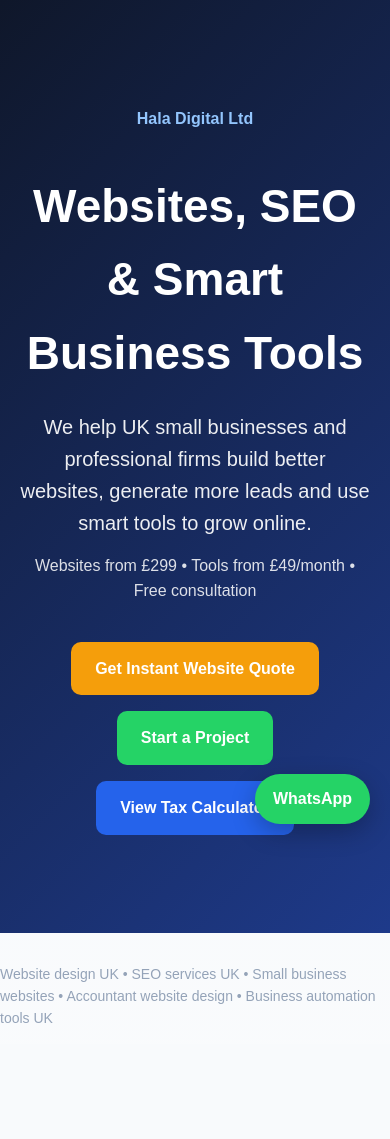
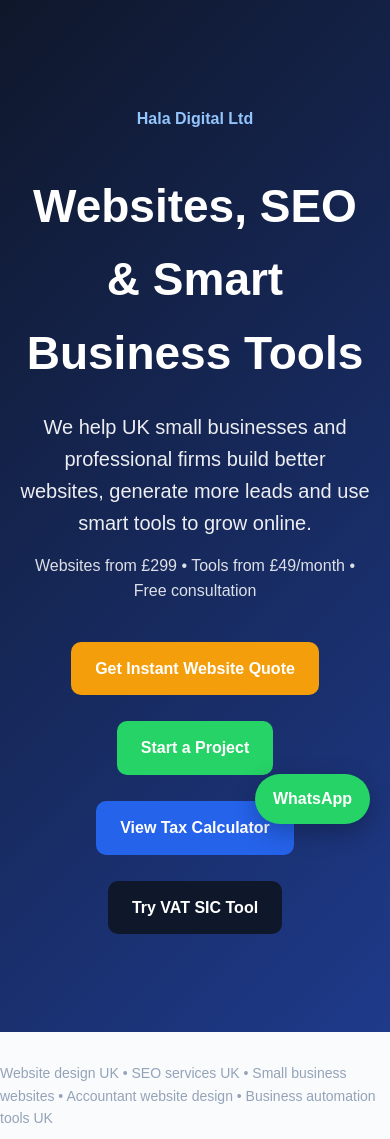
Before and after one commit to HalaDigitalLtd/uktaxcalculator-app, a Next.js app: page /hala in a window 390 px wide. Shown: the top 1139 px of the page. Built offline with nearby package versions, Linux system fonts and the light colour scheme.

Commit message:
Improve CTA spacing and responsiveness

```diff
--- a/app/hala/page.tsx
+++ b/app/hala/page.tsx
@@ -29,7 +29,7 @@ export default function HalaPage() {
           Websites from £299 • Tools from £49/month • Free consultation
         </p>
 
-        <div style={{ marginTop: "30px" }}>
+        <div style={{ marginTop: "30px", display: "flex", flexWrap: "wrap", justifyContent: "center", gap: "10px" }}>
           <a href="/quote" style={{ ...buttonStyle, background: "#f59e0b", color: "white" }}>
             Get Instant Website Quote
           </a>
@@ -44,6 +44,12 @@ export default function HalaPage() {
           <a href="https://www.uktaxcalculator.co.uk" style={{ ...buttonStyle, background: "#2563eb", color: "white" }}>
             View Tax Calculator
           </a>
+          <a
+  href="/vat-sic"
+  style={{ ...buttonStyle, background: "#0f172a", color: "white" }}
+>
+  Try VAT SIC Tool
+</a>
         </div>
       </section>
       <p style={{ marginTop: "30px", fontSize: "14px", color: "#94a3b8" }}>
```
